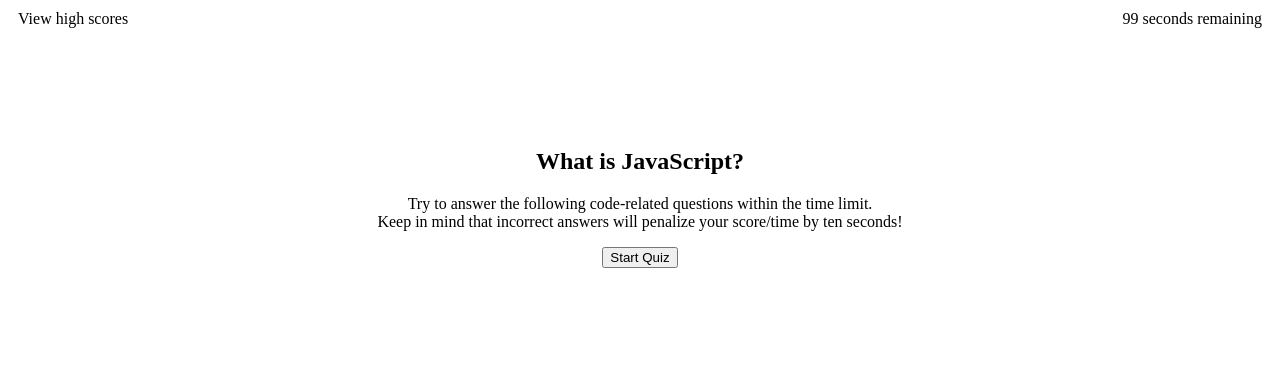
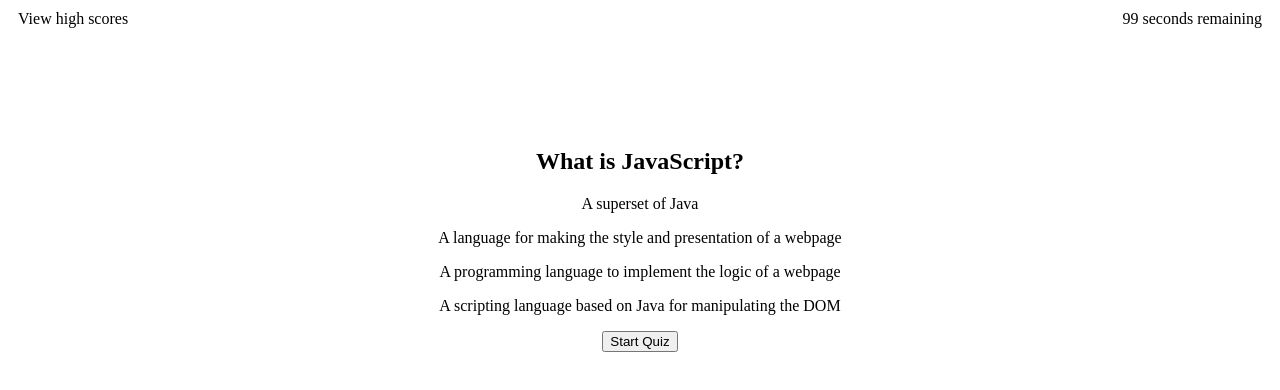
Before and after one commit to dbcomps/JavaScriptFundamentalsCodeQuiz, a plain HTML site: page index.html in a window 1280 px wide. Both pictures are taken after a click on the button "Start Quiz". Drawn offline with Linux system fonts and the light colour scheme.

Commit message:
can display first question. add way to cycle through question and pick an answer

```diff
--- a/assets/js/script.js
+++ b/assets/js/script.js
@@ -4,6 +4,10 @@ var startQuizButton = document.getElementById("startQuiz-btn");
 
 // var questionEl = document.querySelector("#possible-question");
 var questionEl = document.getElementById('question');
+var answers1El = document.getElementById('answer1');
+var answers2El = document.getElementById('answer2');
+var answers3El = document.getElementById('answer3');
+var answers4El = document.getElementById('answer4');
 
 var questionCounter = 0;
 
@@ -12,6 +16,7 @@ var questions = [{
 		answers1: "A superset of Java",
 		answers2: "A language for making the style and presentation of a webpage",
 		answers3:	"A programming language to implement the logic of a webpage",
+		answers4:	"A scripting language based on Java for manipulating the DOM",
 		correctAnswer: "answer3"},
 {
 		question: "The id attribute of an element can be used on how many different elements?",
@@ -32,19 +37,15 @@ var questions = [{
 function nextQuestion() {
 
 	var firstQuestion = questions[0];
-	console.log(firstQuestion);
-	console.log(questions[0].question);
-	console.log(timerEl);
-	console.log(questionEl);
-	console.log(questions.at(0).question);
-	console.log(questions.at(0).question);
+
 	questionEl.textContent = questions.at(0).question;
-	//questionEl.textContent = questions.at(questionCounter).question
-// 	questionEl.innerHTML = questions.at(0).question;
-// 	questionEl.innerHTML = firstQuestion.question;
+
+	answers1El.textContent = questions.at(0).answers1;
+	answers2El.textContent = questions.at(0).answers2;
+	answers3El.textContent = questions.at(0).answers3;
+	answers4El.textContent = questions.at(0).answers4;
+
 }
-
-
 
 function countdown() {
 
--- a/index.html
+++ b/index.html
@@ -19,8 +19,11 @@
 		<section class="bold-title-section">
 			<h1 id="question">JavaScript Coding Quiz Challange</h1>
 			<!-- center all p is css -->
-			<p id="possible-answers">Try to answer the following code-related questions within the time limit.<br>
+			<p id="answer1">Try to answer the following code-related questions within the time limit.<br>
 			Keep in mind that incorrect answers will penalize your score/time by ten seconds!</p>
+			<p id="answer2"></p>
+			<p id="answer3"></p>
+			<p id="answer4"></p>
 			<!-- will need css to make it center and look right -->
 			<button id="startQuiz-btn">Start Quiz</button>
 		</section>
```
